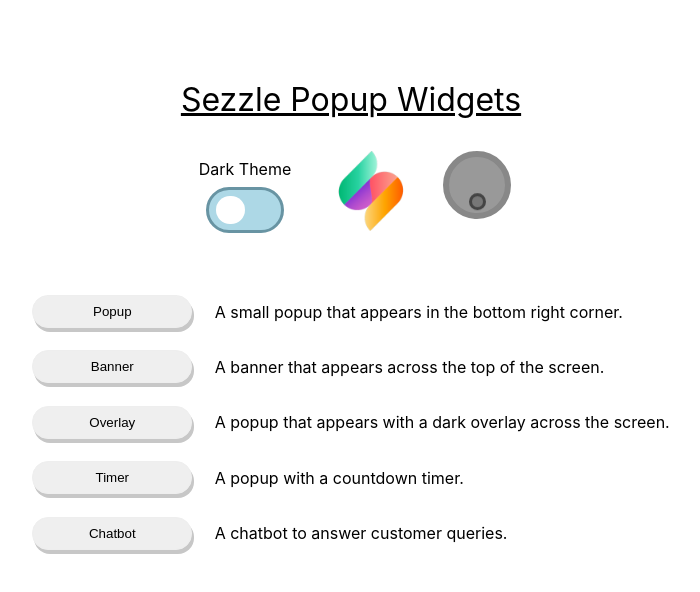
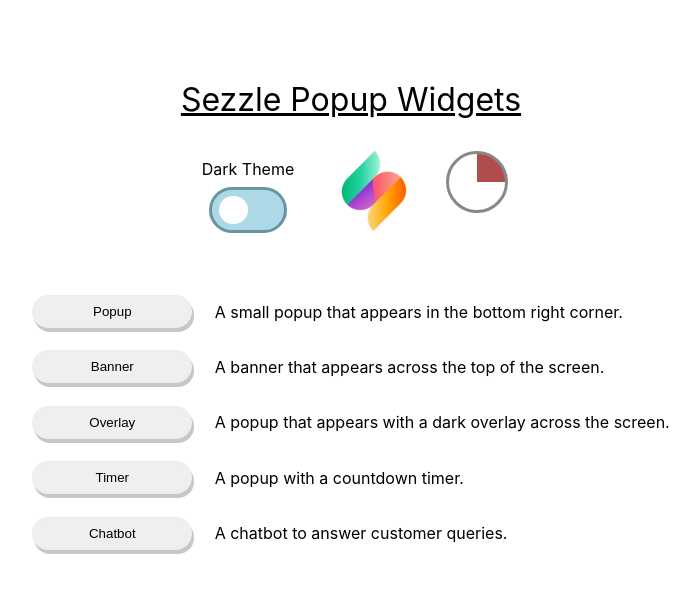
Before and after one commit to morgan-sam/react-popup-widgets, a React (Create React App) app: page / in a window 1280 px wide. Shown: the top 592 px of the page, without its empty margins (289-989 px from the left). Built offline with nearby package versions, Linux system fonts and the light colour scheme.

Commit message:
Changed quarter on click

```diff
--- a/src/components/Dial.jsx
+++ b/src/components/Dial.jsx
@@ -1,11 +1,20 @@
-import React from "react";
+import React, { useState } from "react";
 import "css/dial.css";
 
 const Dial = () => {
+  const [quad, setQuad] = useState(0);
   return (
-    <div className="dial">
-      <div className="dial-dot"></div>
-    </div>
+    <div
+      className="dial"
+      onClick={() => setQuad((cur) => (cur + 1) % 4)}
+      style={{
+        backgroundImage: `linear-gradient(${
+          -90 + 90 * quad
+        }deg, transparent 50%, white 50%), linear-gradient(${
+          90 * quad
+        }deg, white 50%, transparent 50%)`,
+      }}
+    />
   );
 };
 
--- a/src/css/dial.css
+++ b/src/css/dial.css
@@ -1,28 +1,13 @@
 .dial {
-  background-color: #999;
+  background-color: rgb(175, 77, 77);
+  /* background-image: linear-gradient(-90deg, transparent 50%, white 50%),
+    linear-gradient(0deg, white 50%, transparent 50%); */
   height: 3.5rem;
   width: 3.5rem;
-  border: 0.4rem solid #888;
+  border: 0.2rem solid #888;
   border-radius: 100%;
   display: flex;
   align-items: center;
   justify-content: center;
+  cursor: pointer;
 }
-
-.dial-dot {
-  height: 20%;
-  width: 20%;
-  background-color: #777;
-  border: 0.2rem solid #444;
-  border-radius: 100%;
-  animation: orbit 1s linear infinite alternate;
-}
-
-@keyframes orbit {
-  from {
-    transform: rotate(0deg) translateY(100%) rotate(0deg);
-  }
-  to {
-    transform: rotate(360deg) translateY(100%) rotate(-360deg);
-  }
-}
```
